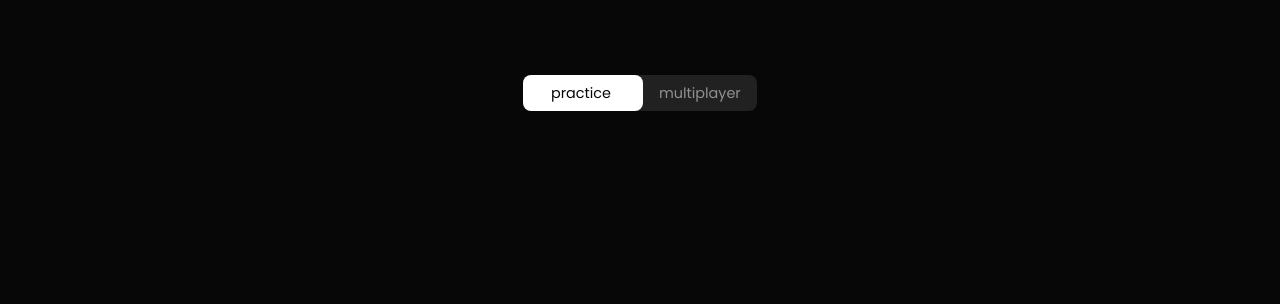
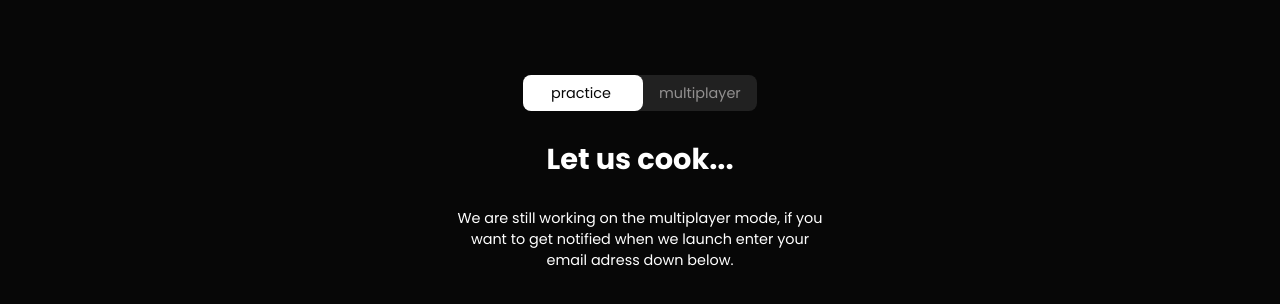
Before and after one commit to JoaoG14/TypeRoyale, a plain HTML site: page multiplayer.html in a window 1280 px wide. Shown: the part 102-406 px from the top of the page. Drawn offline with Linux system fonts and the light colour scheme; files whose address does not match are found by name.

Commit message:
multiplayer page quick changes

```diff
--- /dev/null
+++ b/multiplayer.css
@@ -0,0 +1,12 @@
+#soonTitle {
+    color: white;
+    text-align: center;
+    margin-top: 30px;
+}
+
+#soonDescription {
+    color: white;
+    text-align: center;
+    justify-items: center;
+    margin-top: 30px;
+}
--- a/multiplayer.html
+++ b/multiplayer.html
@@ -9,6 +9,7 @@
 
     <link rel="icon" type="image/x-icon" href="assets/TypeRoayle-icon.ico">
     <link rel="stylesheet" href="style.css" />
+    <link rel="stylesheet" href="multiplayer.css" />
     <script src="script.js" defer></script>
   </head>
 
@@ -41,7 +42,9 @@
         </div>
       </div>
 
+      <h1 id="soonTitle">Let us cook...</h1>
 
+      <p id="soonDescription">We are still working on the multiplayer mode, if you <br> want to get notified when we launch enter your <br> email adress down below.</p>
 
 
 
```
Also changed, not shown: style.css (line endings or trailing spaces).
